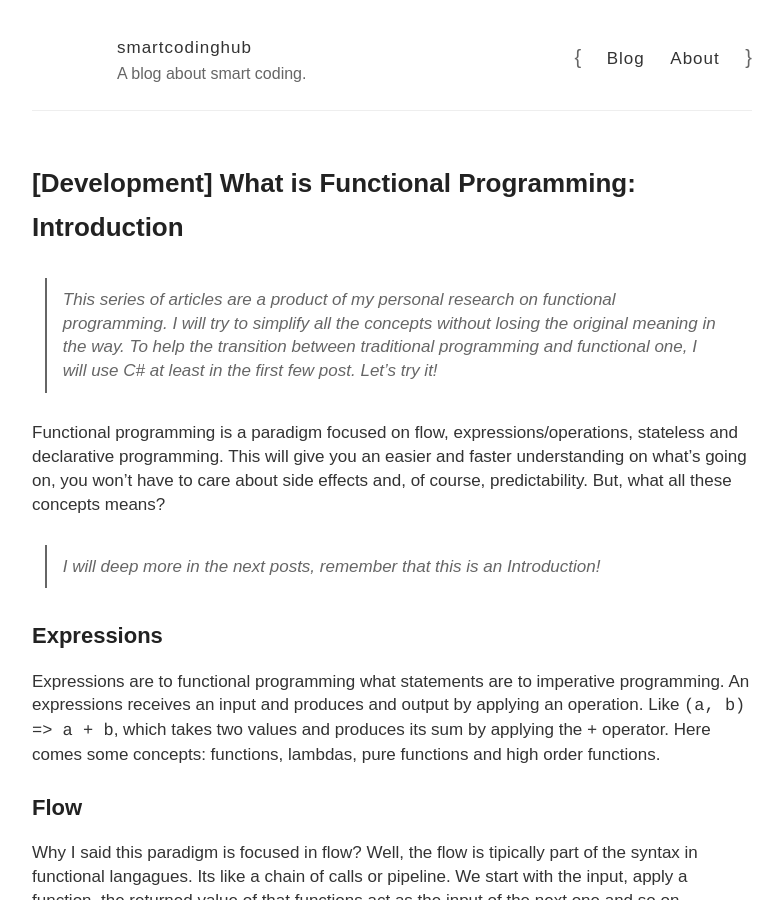
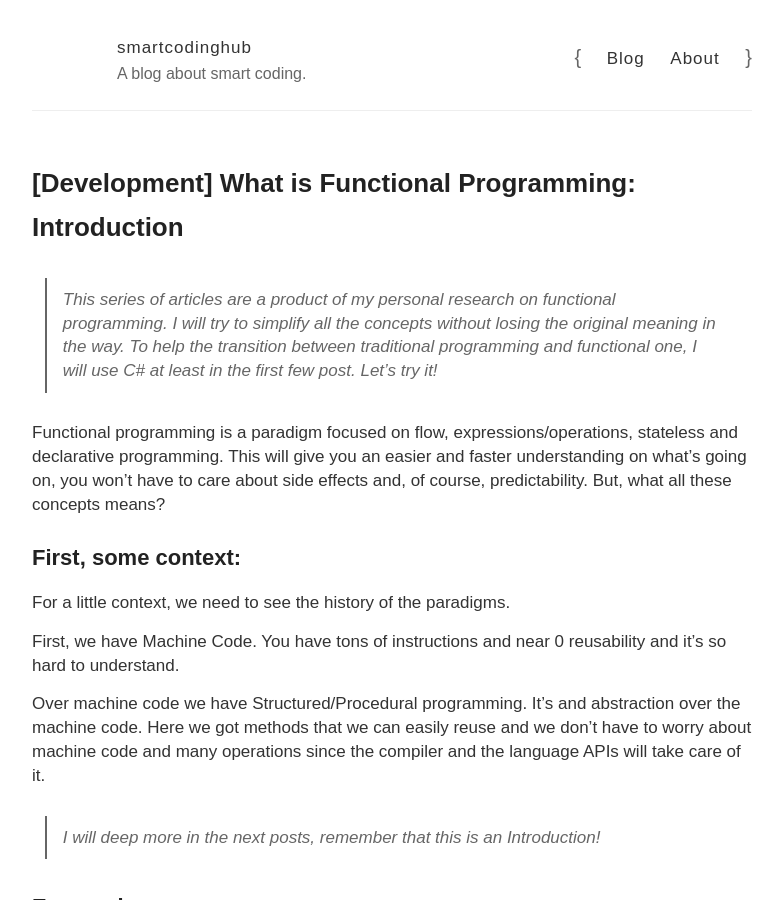
Before and after one commit to smartcodinghub/smartcodinghub.github.io, a Jekyll site: the page built from _posts/2017-01-20-development-functional-programming-introduction.md, in a window 1280 px wide and 900 px high. Shown: the whole window, without its empty margins (248-1031 px from the left). Built offline with Jekyll 4.4.1, drawn with Linux system fonts in a browser that asks for light colours; comment, search, counter and statistics services are not loaded.

Commit message:
Update 2017-01-20-development-functional-programming-introduction.md

```diff
--- a/_posts/2017-01-20-development-functional-programming-introduction.md
+++ b/_posts/2017-01-20-development-functional-programming-introduction.md
@@ -14,8 +14,19 @@ stateless and declarative programming.
 This will give you an easier and faster understanding on what's going on,
 you won't have to care about side effects and, of course, predictability.
 But, what all these concepts means?
+<!--more-->
 
-<!--more-->
+## First, some context:
+
+For a little context, we need to see the history of the paradigms.
+
+First, we have Machine Code. You have tons of instructions and near 0 reusability
+and it's so hard to understand.
+
+Over machine code we have Structured/Procedural programming. It's and abstraction
+over the machine code. Here we got methods that we can easily reuse and we
+don't have to worry about machine code and many operations since the compiler
+and the language APIs will take care of it.
 
 > I will deep more in the next posts, remember that this is an Introduction!
 
```
